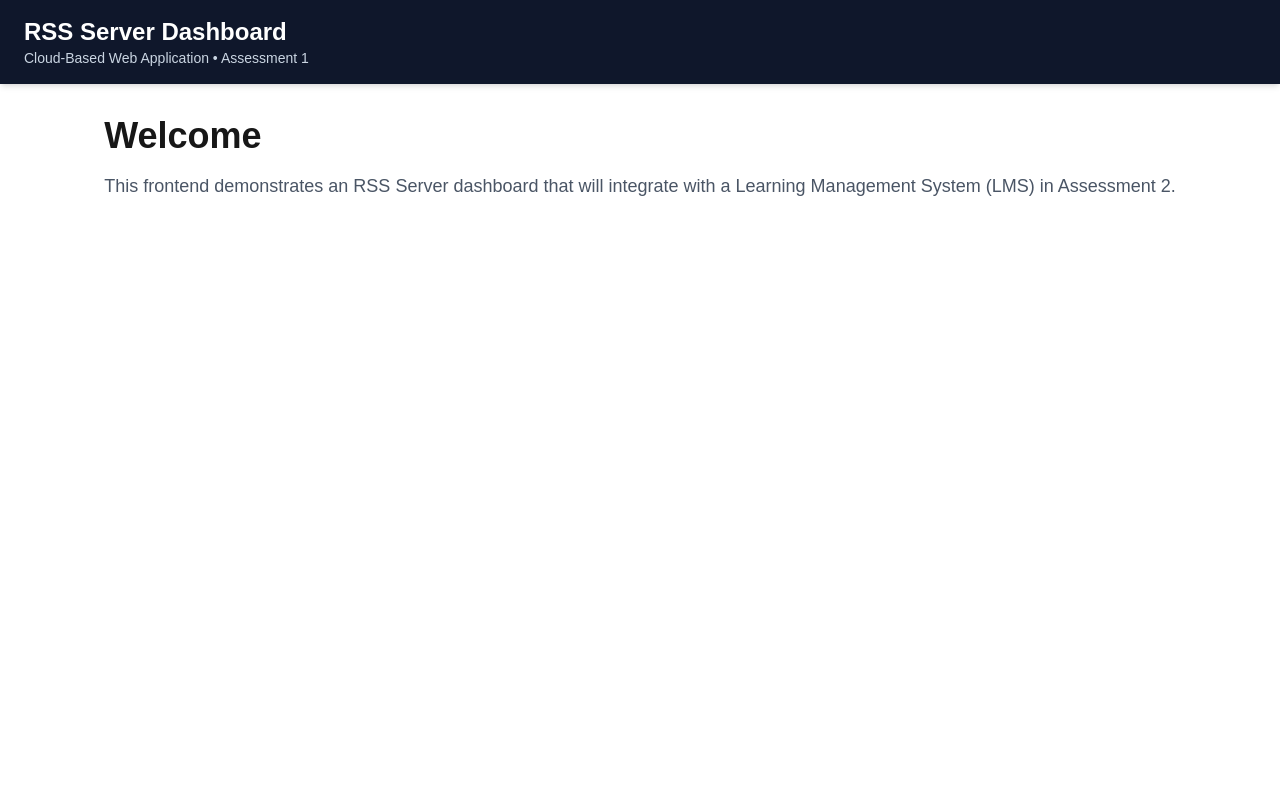
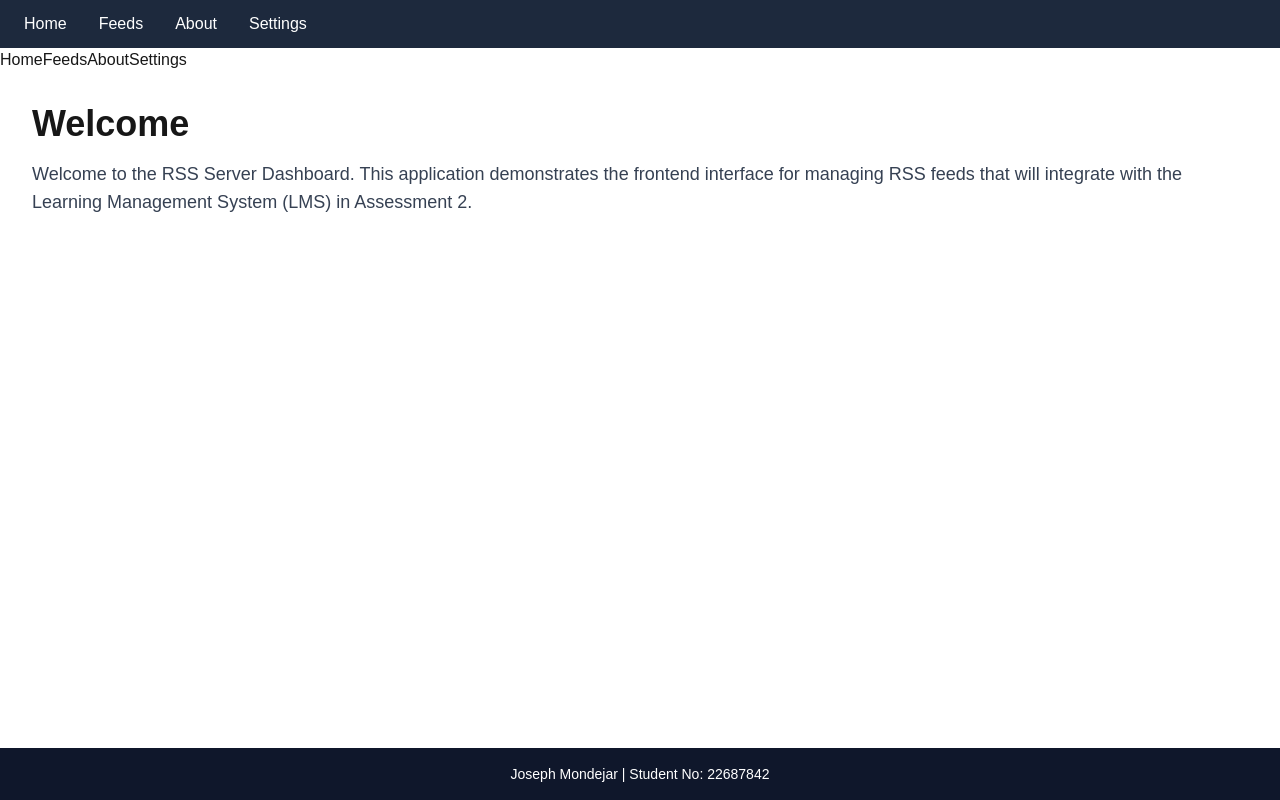
Before and after one commit to josephtipo/rss-lms-frontend, a Next.js app: page / in a window 1280 px wide. Built offline with nearby package versions, Linux system fonts and the light colour scheme.

Commit message:
Implement shared application layout

```diff
--- a/app/layout.tsx
+++ b/app/layout.tsx
@@ -1,20 +1,13 @@
 import type { Metadata } from "next";
-import { Geist, Geist_Mono } from "next/font/google";
 import "./globals.css";
 
-const geistSans = Geist({
-  variable: "--font-geist-sans",
-  subsets: ["latin"],
-});
-
-const geistMono = Geist_Mono({
-  variable: "--font-geist-mono",
-  subsets: ["latin"],
-});
+import Header from "@/components/Header";
+import Navbar from "@/components/Navbar";
+import Footer from "@/components/Footer";
 
 export const metadata: Metadata = {
-  title: "Create Next App",
-  description: "Generated by create next app",
+  title: "RSS Server Dashboard",
+  description: "Cloud-Based Web Application Assessment 1",
 };
 
 export default function RootLayout({
@@ -23,11 +16,17 @@ export default function RootLayout({
   children: React.ReactNode;
 }>) {
   return (
-    <html
-      lang="en"
-      className={`${geistSans.variable} ${geistMono.variable} h-full antialiased`}
-    >
-      <body className="min-h-full flex flex-col">{children}</body>
+    <html lang="en">
+      <body className="min-h-screen flex flex-col bg-gray-100">
+        <Header />
+        <Navbar />
+
+        <main className="flex-1 mx-auto w-full max-w-7xl p-8">
+          {children}
+        </main>
+
+        <Footer />
+      </body>
     </html>
   );
 }
--- a/app/page.tsx
+++ b/app/page.tsx
@@ -1,21 +1,15 @@
-import Header from "@/components/Header";
-
 export default function Home() {
   return (
     <>
-      <Header />
+      <h2 className="text-4xl font-bold mb-4">
+        Welcome
+      </h2>
 
-      <main className="mx-auto max-w-7xl p-8">
-        <h2 className="mb-4 text-4xl font-bold">
-          Welcome
-        </h2>
-
-        <p className="text-lg text-gray-600">
-          This frontend demonstrates an RSS Server dashboard that
-          will integrate with a Learning Management System (LMS) in
-          Assessment 2.
-        </p>
-      </main>
+      <p className="text-lg text-gray-700">
+        Welcome to the RSS Server Dashboard. This application demonstrates
+        the frontend interface for managing RSS feeds that will integrate
+        with the Learning Management System (LMS) in Assessment 2.
+      </p>
     </>
   );
 }
--- /dev/null
+++ b/components/Footer.tsx
@@ -0,0 +1,11 @@
+export default function Footer() {
+  return (
+    <footer className="bg-slate-900 text-white mt-auto">
+      <div className="mx-auto max-w-7xl px-6 py-4 text-center text-sm">
+        <p>
+          Joseph Mondejar | Student No: 22687842
+        </p>
+      </div>
+    </footer>
+  );
+}
--- a/components/Header.tsx
+++ b/components/Header.tsx
@@ -1,15 +1,25 @@
-export default function Header() {
+import Link from "next/link";
+
+export default function Navbar() {
   return (
-    <header className="bg-slate-900 text-white shadow-md">
-      <div className="mx-auto max-w-7xl px-6 py-4">
-        <h1 className="text-2xl font-bold">
-          RSS Server Dashboard
-        </h1>
+    <nav className="bg-slate-800 text-white">
+      <div className="mx-auto flex max-w-7xl gap-8 px-6 py-3">
+        <Link href="/" className="hover:text-blue-400">
+          Home
+        </Link>
 
-        <p className="text-sm text-slate-300">
-          Cloud-Based Web Application • Assessment 1
-        </p>
+        <Link href="/feeds" className="hover:text-blue-400">
+          Feeds
+        </Link>
+
+        <Link href="/about" className="hover:text-blue-400">
+          About
+        </Link>
+
+        <Link href="/settings" className="hover:text-blue-400">
+          Settings
+        </Link>
       </div>
-    </header>
+    </nav>
   );
 }
--- /dev/null
+++ b/components/Navbar.tsx
@@ -0,0 +1,12 @@
+import Link from "next/link";
+
+export default function Navbar() {
+  return (
+    <nav>
+      <Link href="/">Home</Link>
+      <Link href="/feeds">Feeds</Link>
+      <Link href="/about">About</Link>
+      <Link href="/settings">Settings</Link>
+    </nav>
+  );
+}
```
